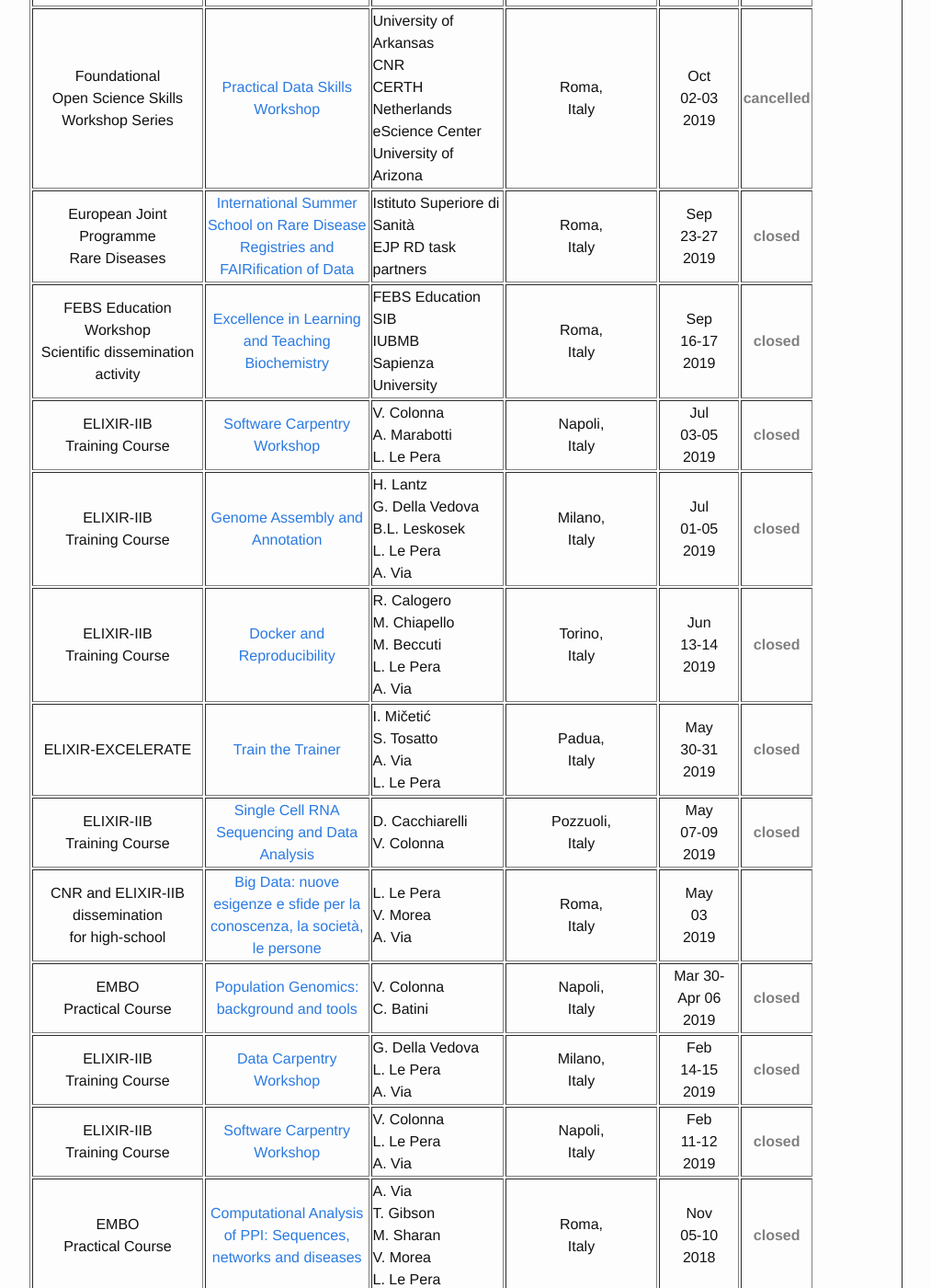
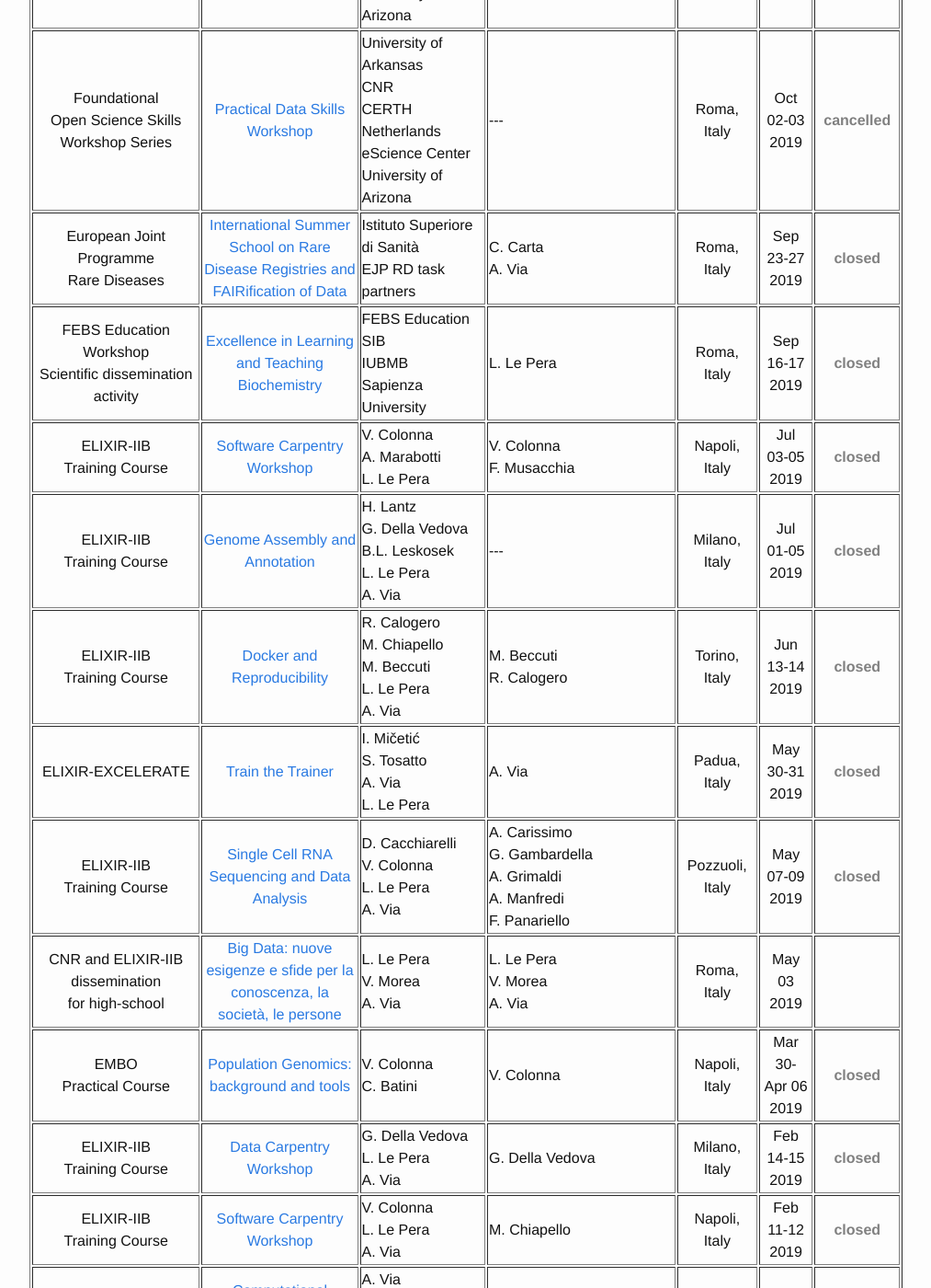
Before and after one commit to ELIXIR-IIB-training/website, a Jekyll site: the page built from _pages/01-all_events.md, in a window 1280 px wide and 1400 px high, scrolled down 1049 px. Shown: the whole window at 92% size, without its empty margins (238-1251 px from the left). Built offline with Jekyll 4.4.1, drawn with Linux system fonts in a browser that asks for light colours; some of the changed text lies outside the part shown.

Commit message:
Add ELIXIR-IIB Speakers/Trainers/Helpers column

```diff
--- a/_pages/01-all_events.md
+++ b/_pages/01-all_events.md
@@ -9,7 +9,7 @@ permalink: /all_events_2018_2019/
 	<td height="50" width="200" align="center"><b>Event</b></td>
    <td height="50" width="220" align="center"><b>Title</b></td>
    <td height="50" width="180" align="center"><b>Organisers</b></td>
-   <td height="50" width="180" align="center"><b>ELIXIR-IIB Speakers/Trainers</b></td>
+   <td height="50" width="180" align="center"><b>ELIXIR-IIB Speakers/Trainers/Helpers</b></td>
    <td height="50" width="75" align="center"><b>Venue</b></td>
    <td height="50" width="75" align="center"><b>Date</b></td>
    <td height="50" width="90" align="center"><b>Application</b></td>
@@ -17,6 +17,7 @@ permalink: /all_events_2018_2019/
 <tr>
 <td height="50" align="center">ELIXIR Innovation and SME Forum</td>
    <td height="50" width="220" align="center"><a href="https://elixir-europe.org/events/sme-2019-milan">Data management<br>in the life sciences - a driver<br>for innovation</a></td>
+   <td height="50" width="150"></td>
    <td height="50" width="150"></td>
    <td height="50" align="center">Milano,<br>Italy</td>
    <td height="50" width="75" align="center">Nov<br>27-28<br>2019</td>
@@ -26,6 +27,7 @@ permalink: /all_events_2018_2019/
 <td height="50" align="center">Biohackathon-Europe</td>
    <td height="50" width="220" align="center"><a href="https://www.biohackathon-europe.org/index.html">ELIXIR<br>Biohackathon 2019</a></td>
    <td height="50" width="150">ELIXIR<br>National Bioscience Database Center (NBDC)<br>Database Center for Life Science (DBCLS)</td>
+   <td height="50" width="150"></td>
    <td height="50" align="center">Paris,<br>France</td>
    <td height="50" width="75" align="center">Nov<br>18-22<br>2019</td>
    <td height="50" align="center"><font color="red"><b>full</b></font></td>
@@ -34,6 +36,7 @@ permalink: /all_events_2018_2019/
 <td height="50" align="center">NETTAB/BBCC2019<br>Joint Meeting</td>
    <td height="50" width="220" align="center"><a href="http://www.igst.it/nettab/2019/">NETTAB/BBCC 2019<br>Meeting<br></a></td>
    <td height="50" width="150">A. Facchiano<br>P. Romano<br>A. Marabotti<br>R. Tagliaferri</td>
+   <td height="50" width="150"></td>
    <td height="50" align="center">Salerno,<br>Italy</td>
    <td height="50" width="75" align="center">Nov<br>11-13<br>2019</td>
    <td height="50" align="center"><font color="green"><b>open</b></font></td>
@@ -41,7 +44,8 @@ permalink: /all_events_2018_2019/
 <tr>
 <td height="50" align="center">ELIXIR-IIB<br>Training Session<br>(as part of the<br>Ph.D. Program in Science, Technology and Biotechnology for Sustainability)</td>
    <td height="50" width="220" align="center"><a href="https://datacarpentry.org/python-ecology-lesson/">Data manipulation and visualisation in Python</a><br>(materials from<br>Data Carpentry for Ecologists, <a href="https://creativecommons.org/licenses/by/4.0/">Copyright © Software Carpentry</a>)</td>
-   <td height="50" width="150">Tuscia University<br>G. Chillemi<br>A. Via</td>
+   <td height="50" width="150">Tuscia University<br>G. Chillemi</td>
+   <td height="50" width="150">A. Via</td>
    <td height="50" align="center">Viterbo,<br>Italy</td>
    <td height="50" width="75" align="center">Oct<br>09<br>2019</td>
    <td height="50" align="center"><font color="red"><b>full</b></font></td>
@@ -50,6 +54,7 @@ permalink: /all_events_2018_2019/
 <td height="50" align="center">Foundational <br>Open Science Skills <br>Workshop Series</td>
    <td height="50" width="220" align="center"><a href="http://bit.ly/foss-rome-19">Practical Software Skills<br>Workshop</a></td>
    <td height="50" width="150">University of Arkansas<br>CNR<br>CERTH<br>Netherlands eScience Center<br>University of Arizona</td>
+   <td height="50" width="150"> --- </td>
    <td height="50" align="center">Roma,<br>Italy</td>
    <td height="50" width="75" align="center">Oct<br>03-04<br>2019</td>
    <td height="50" align="center"><font color="grey"><b> cancelled </b></font></td>
@@ -58,6 +63,7 @@ permalink: /all_events_2018_2019/
 <td height="50" align="center">Foundational <br>Open Science Skills <br>Workshop Series</td>
    <td height="50" width="220" align="center"><a href="http://bit.ly/foss-rome-19">Practical Data Skills<br>Workshop</a></td>
    <td height="50" width="150">University of Arkansas<br>CNR<br>CERTH<br>Netherlands eScience Center<br>University of Arizona</td>
+   <td height="50" width="150"> --- </td>
    <td height="50" align="center">Roma,<br>Italy</td>
    <td height="50" width="75" align="center">Oct<br>02-03<br>2019</td>
    <td height="50" align="center"><font color="grey"><b> cancelled </b></font></td>
@@ -66,6 +72,7 @@ permalink: /all_events_2018_2019/
 <td height="50" align="center">European Joint Programme<br>Rare Diseases</td>
    <td height="50" width="220" align="center"><a href="http://www.ejprarediseases.org/index.php/international-summer-school-on-rare-disease-registries-and-fairification-of-data/">International Summer School on Rare Disease Registries and FAIRification of Data</a></td>
    <td height="50" width="150">Istituto Superiore di Sanità<br>EJP RD task partners</td>
+   <td height="50" width="150">C. Carta<br>A. Via</td>
    <td height="50" align="center">Roma,<br>Italy</td>
    <td height="50" width="75" align="center">Sep<br>23-27<br>2019</td>
    <td height="50" align="center"><font color="grey"><b>closed</b></font></td>
@@ -74,6 +81,7 @@ permalink: /all_events_2018_2019/
 <td height="50" align="center">FEBS Education<br>Workshop<br>Scientific dissemination activity</td>
    <td height="50" width="220" align="center"><a href="https://sites.google.com/prod/uniroma1.it/eltbiochemistry2019/">Excellence in Learning and Teaching Biochemistry</a></td>
    <td height="50" width="150">FEBS Education<br>SIB<br>IUBMB<br>Sapienza University</td>
+   <td height="50" width="150">L. Le Pera</td>
    <td height="50" align="center">Roma,<br>Italy</td>
    <td height="50" width="75" align="center">Sep<br>16-17<br>2019</td>
    <td height="50" align="center"><font color="grey"><b>closed</b></font></td>
@@ -82,6 +90,7 @@ permalink: /all_events_2018_2019/
 <td height="50" align="center">ELIXIR-IIB<br>Training Course</td>
    <td height="50" width="220" align="center"><a href="https://elixir-iib-training.github.io/website/2019/07/05/SWC-Napoli.html">Software Carpentry<br>Workshop</a></td>
    <td height="50" width="150">V. Colonna<br>A. Marabotti<br>L. Le Pera</td>
+   <td height="50" width="150">V. Colonna<br>F. Musacchia</td>
    <td height="50" align="center">Napoli,<br>Italy</td>
    <td height="50" width="75" align="center">Jul<br>03-05<br>2019</td>
    <td height="50" align="center"><font color="grey"><b>closed</b></font></td>
@@ -90,6 +99,8 @@ permalink: /all_events_2018_2019/
 <td height="50" align="center">ELIXIR-IIB<br>Training Course</td>
    <td height="50" width="220" align="center"><a href="https://elixir-iib-training.github.io/website/2019/07/01/Genome-Assembly_Milano-Bicocca.html">Genome Assembly and Annotation</a></td>
    <td height="50" width="150">H. Lantz<br>G. Della Vedova<br>B.L. Leskosek<br>L. Le Pera<br>A. Via</td>
+   <td height="50" width="150"> --- </td>
+   <td height="50" ali
    <td height="50" align="center">Milano,<br>Italy</td>
    <td height="50" width="75" align="center">Jul<br>01-05<br>2019</td>
    <td height="50" align="center"><font color="grey"><b>closed</b></font></td>
@@ -98,6 +109,7 @@ permalink: /all_events_2018_2019/
 <td height="50" align="center">ELIXIR-IIB<br>Training Course</td>
    <td height="50" width="220" align="center"><a href="https://elixir-iib-training.github.io/website/2019/06/13/Docker-and-Reproducibility_Turin.html">Docker and Reproducibility</a></td>
    <td height="50" width="150">R. Calogero<br>M. Chiapello<br>M. Beccuti<br>L. Le Pera<br>A. Via</td>
+   <td height="50" width="150">M. Beccuti<br>R. Calogero</td>
    <td height="50" align="center">Torino,<br>Italy</td>
    <td height="50" width="75" align="center">Jun<br>13-14<br>2019</td>
    <td height="50" align="center"><font color="grey"><b>closed</b></font></td>
@@ -106,6 +118,7 @@ permalink: /all_events_2018_2019/
 <td height="50" align="center">ELIXIR-EXCELERATE</td>
    <td height="50" width="220" align="center"><a href="https://elixir-iib-training.github.io/website/2019/05/30/train-the-trainer-padua.html">Train the Trainer</a></td>
    <td height="50">I. Mičetić<br>S. Tosatto<br>A. Via<br>L. Le Pera</td>
+   <td height="50">A. Via</td>
    <td height="50" align="center">Padua,<br>Italy</td>
    <td height="50" width="75" align="center">May<br>30-31<br>2019</td>
    <td height="50" align="center"><font color="grey"><b>closed</b></font></td>
@@ -113,7 +126,8 @@ permalink: /all_events_2018_2019/
 <tr>
 <td height="50" align="center">ELIXIR-IIB<br>Training Course</td>
    <td height="50" width="220" align="center"><a href="https://elixir-iib-training.github.io/website/2019/05/07/SingleCell-Pozzuoli.html">Single Cell RNA Sequencing and Data Analysis</a></td>
-   <td height="50" width="150">D. Cacchiarelli<br>V. Colonna</td>
+   <td height="50" width="150">D. Cacchiarelli<br>V. Colonna<br>L. Le Pera<br>A. Via</td>
+   <td height="50" width="150">A. Carissimo<br>G. Gambardella<br>A. Grimaldi<br>A. Manfredi<br>F. Panariello</td>
    <td height="50" align="center">Pozzuoli,<br>Italy</td>
    <td height="50" width="75" align="center">May<br>07-09<br>2019</td>
    <td height="50" align="center"><font color="grey"><b>closed</b></font></td>
@@ -121,6 +135,7 @@ permalink: /all_events_2018_2019/
 <tr>
 <td height="50" align="center">CNR and ELIXIR-IIB<br>dissemination<br>for high-school</td>
    <td height="50" width="220" align="center"><a href="http://liceodantealighieri.it/content/ciclo-di-conferenze-2-3-maggio-2019-dipartimento-di-matematica-e-fisica-0">Big Data: nuove esigenze e sfide per la conoscenza, la società, le persone</a></td>
+   <td height="50" width="150">L. Le Pera <br>V. Morea<br>A. Via</td>
    <td height="50" width="150">L. Le Pera <br>V. Morea<br>A. Via</td>
    <td height="50" align="center">Roma,<br>Italy</td>
    <td height="50" width="75" align="center">May<br>03<br>2019</td>
@@ -130,6 +145,7 @@ permalink: /all_events_2018_2019/
 <td height="50" align="center">EMBO<br>Practical Course</td>
    <td height="50" width="220" align="center"><a href="http://meetings.embo.org/event/19-population-genomics">Population Genomics: background and tools</a></td>
    <td height="50" width="150">V. Colonna<br>C. Batini</td>
+   <td height="50" width="150">V. Colonna</td>
    <td height="50" align="center">Napoli,<br>Italy</td>
    <td height="50" width="75" align="center">Mar 30-<br>Apr 06<br>2019</td>
    <td height="50" align="center"><font color="grey"><b>closed</b></font></td>
@@ -138,6 +154,7 @@ permalink: /all_events_2018_2019/
 <td height="50" align="center">ELIXIR-IIB<br>Training Course</td>
    <td height="50" width="220" align="center"><a href="https://elixir-iib-training.github.io/website/2019/02/14/DC-Milano-Bicocca.html">Data Carpentry<br>Workshop</a></td>
    <td height="50" width="150">G. Della Vedova<br>L. Le Pera<br>A. Via</td>
+   <td height="50" width="150">G. Della Vedova</td>
    <td height="50" align="center">Milano,<br>Italy</td>
    <td height="50" width="75" align="center">Feb<br>14-15<br>2019</td>
    <td height="50" align="center"><font color="grey"><b>closed</b></font></td>
@@ -146,6 +163,7 @@ permalink: /all_events_2018_2019/
 <td height="50" align="center">ELIXIR-IIB<br>Training Course</td>
    <td height="50" width="220" align="center"><a href="https://elixir-iib-training.github.io/website/2019/02/11/SWC-Naples.html">Software Carpentry<br>Workshop</a></td>
    <td height="50" width="150">V. Colonna<br>L. Le Pera<br>A. Via</td>
+   <td height="50" width="150">M. Chiapello</td>
    <td height="50" align="center">Napoli,<br>Italy</td>
    <td height="50" width="75" align="center">Feb<br>11-12<br>2019</td>
    <td height="50" align="center"><font color="grey"><b>closed</b></font></td>
@@ -154,6 +172,7 @@ permalink: /all_events_2018_2019/
 	<td height="50" align="center">EMBO<br>Practical Course</td>
    <td height="50" width="220" align="center"><a href="http://meetings.embo.org/event/18-protein-protein">Computational Analysis of PPI: Sequences, networks and diseases</a></td>
    <td height="50">A. Via<br>T. Gibson<br>M. Sharan<br>V. Morea<br>L. Le Pera</td>
+    <td height="50">A. Via</td>
    <td height="50" align="center">Roma,<br>Italy</td>
    <td height="50" width="75" align="center">Nov<br>05-10<br>2018</td>
    <td height="50" align="center"><font color="grey"><b>closed</b></font></td>
@@ -162,6 +181,7 @@ permalink: /all_events_2018_2019/
 	<td height="50" align="center">NETTAB2018/ELIXIR-IIB<br>Workshop</td>
    <td height="50" width="220" align="center"><a href="http://www.igst.it/nettab/2018/">Building a FAIR Bioinformatics environment</a></td>
    <td height="50">P. Romano<br>ELIXIR-IIB<br>ELIXIR-UK<br>BITS</td>
+   <td height="50">A. Via</td>
    <td height="50" align="center">Genova,<br>Italy</td>
    <td height="50" width="75" align="center">Oct<br>22-24<br>2018</td>
    <td height="50" align="center"><font color="grey"><b>closed</b></font></td>
@@ -170,6 +190,7 @@ permalink: /all_events_2018_2019/
 <td height="50" align="center">ELIXIR-EXCELERATE</td>
    <td height="50" width="220" align="center"><a href="https://elixir-iib-training.github.io/website/2018/10/09/train-the-trainer-stockholm.html">Train the Trainer</a></td>
    <td height="50">A. Via<br>J. Lindvall<br>L. Le Pera</td>
+   <td height="50">A. Via</td>
    <td height="50" align="center">Stockholm,<br>Sweden</td>
    <td height="50" width="75" align="center">Oct<br>9-11<br>2018</td>
    <td height="50" align="center"><font color="grey"><b>closed</b></font></td>
@@ -178,6 +199,7 @@ permalink: /all_events_2018_2019/
 	<td height="50" align="center">ELIXIR<br>Scientific dissemination activity</td>
    <td height="50" width="220" align="center"><a href="http://www.laricercaviendinotte.it/">Notte Europea dei Ricercatori</a><br><a href="https://www.facebook.com/events/240703663214038/">(Facebook page link)</a></td>
    <td height="50" width="150">ERN-Apulia<br>University of Salento<br>F. De Leo<br>A. Marabotti</td>
+   <td height="50" width="150">A. Marabotti</td>
    <td height="50" align="center">Bari,<br>Italy</td>
    <td height="50" width="75" align="center">Sep<br>28<br>2018</td>
    <td height="50"></td>
@@ -186,6 +208,7 @@ permalink: /all_events_2018_2019/
 <td height="50" align="center">ELIXIR-EXCELERATE</td>
    <td height="50" width="220" align="center"><a href="https://elixir-iib-training.github.io/website/2018/09/27/train-the-trainer-rome.html">Train the Trainer</a></td>
    <td height="50" width="150">A. Via<br>L. Le Pera</td>
+   <td height="50" width="150">A. Via</td>
    <td height="50" align="center">Roma,<br>Italy</td>
    <td height="50" width="75" align="center">Sep<br>27-28<br>2018</td>
    <td height="50" align="center"><font color="grey"><b>closed</b></font></td>
@@ -194,6 +217,7 @@ permalink: /all_events_2018_2019/
 <td height="50" align="center">ELIXIR-IIB<br>Training Course</td>
    <td height="50" width="220" align="center"><a href="https://elixir-iib-training.github.io/website/2018/09/26/Docker_Milano_Bicocca.html">Docker Advanced Course</a></td>
    <td height="50" width="150">G. Della Vedova<br>R. Bonnal<br>L. Le Pera<br>A. Via<br></td>
+   <td height="50" width="150">G. Della Vedova</td>
    <td height="50" align="center">Milano,<br>Italy</td>
    <td height="50" width="75" align="center">Sep<br>26-27<br>2018</td>
    <td height="50" align="center"><font color="grey"><b>closed</b></font></td>
@@ -203,6 +227,7 @@ permalink: /all_events_2018_2019/
 <td height="50" align="center">Bring Your Own Data Workshop</td>
    <td height="50" width="220" align="center"><a href="http://old.iss.it/cnmr/?lang=1&id=2795&tipo=3">Summer School on Rare Disease and Orphan Drug Registries including BYOD</a></td>
    <td height="50" width="150">D. Taruscio<br>M. Roos<br>C. Carta<br></td>
+   <td height="50" width="150">L. Licata<br>A. Via</td>
    <td height="50" align="center">Roma,<br>Italy</td>
    <td height="50" width="75" align="center">Sep<br>10-14<br>2018</td>
    <td height="50" align="center"><font color="grey"><b>closed</b></font></td>
@@ -220,7 +245,7 @@ permalink: /all_events_2018_2019/
 <td height="50" align="center">ELIXIR-IIB<br>Training Course</td>
    <td height="50" width="220" align="center"><a href="https://elixir-iib-training.github.io/website/2018/04/21/PopGen-Napoli.html">Population Genomics: background and tools</a></td>
    <td height="50" width="150">V. Colonna<br>C. Batini<br>A. Via<br>L. Le Pera</td>
-   <td height="50" width="150">---</td>
+   <td height="50" width="150"> ---</td>
    <td height="50" align="center">Napoli,<br>Italy</td>
    <td height="50" width="75" align="center">Apr<br>21-27<br>2018</td>
    <td height="50" align="center"><font color="grey"><b>closed</b></font></td>
```
